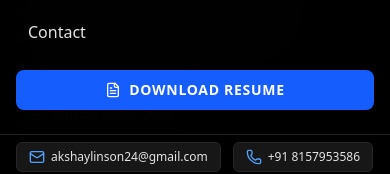
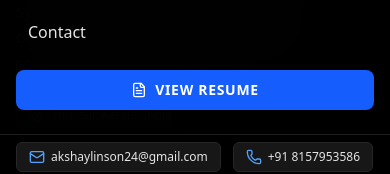
Before and after one commit to Akshaylinson/Static_Portfolio, a React (Vite) app: page / in a window 390 px wide. Both pictures are taken after a click on the button 354 px from the left and 40 px from the top of the page. Shown: the part 374-548 px from the top of the page. Built offline with nearby package versions, Linux system fonts and the light colour scheme.

Commit message:
Add resume.pdf and wire up Resume/CV buttons to view PDF

```diff
--- a/public/portfolio-data.json
+++ b/public/portfolio-data.json
@@ -8,7 +8,7 @@
     "location": "Thrissur, Kerala, India",
     "email": "akshaylinson24@gmail.com",
     "phone": "+91 8157953586",
-    "resumeUrl": "#contact",
+    "resumeUrl": "/resume.pdf",
     "githubUrl": "https://github.com/Akshaylinson",
     "linkedinUrl": "https://www.linkedin.com/in/akshay-linson-m-2b602b252/",
     "websiteUrl": "https://akshaylinson.in"
--- a/src/components/portfolio/HeroSection.tsx
+++ b/src/components/portfolio/HeroSection.tsx
@@ -114,10 +114,9 @@ export const HeroSection: React.FC<HeroSectionProps> = ({ hero }) => {
               >
                 <span>Get In Touch</span>
               </a>
-              {hero.resumeUrl && (
               <a
                 id="hero-cta-resume"
-                  href={hero.resumeUrl}
+                href={hero.resumeUrl && hero.resumeUrl !== '#contact' ? hero.resumeUrl : '/resume.pdf'}
                 className="inline-flex items-center gap-2 px-4 py-3 rounded-xl bg-neutral-900/80 hover:bg-neutral-800 text-neutral-200 border border-neutral-800 text-sm font-medium transition-colors"
                 target="_blank"
                 rel="noopener noreferrer"
@@ -125,7 +124,6 @@ export const HeroSection: React.FC<HeroSectionProps> = ({ hero }) => {
                 <Download className="w-4 h-4 text-blue-400" />
                 <span>CV</span>
               </a>
-              )}
 
               {/* Social links */}
               <div className="flex items-center gap-2 sm:ml-auto pt-2 sm:pt-0">
--- a/src/components/portfolio/Navbar.tsx
+++ b/src/components/portfolio/Navbar.tsx
@@ -76,7 +76,9 @@ export const Navbar: React.FC<NavbarProps> = ({ hero }) => {
           <div className="hidden lg:flex items-center gap-3">
             <a
               id="nav-resume-btn"
-              href={hero.resumeUrl || '#contact'}
+              href={hero.resumeUrl && hero.resumeUrl !== '#contact' ? hero.resumeUrl : '/resume.pdf'}
+              target="_blank"
+              rel="noopener noreferrer"
               className="inline-flex items-center gap-1.5 px-4 py-2 text-xs font-semibold uppercase tracking-wider text-white bg-blue-600 hover:bg-blue-500 rounded-lg shadow-sm shadow-blue-600/25 transition-all hover:scale-[1.02] active:scale-[0.98]"
             >
               <FileText className="w-3.5 h-3.5" />
@@ -118,12 +120,14 @@ export const Navbar: React.FC<NavbarProps> = ({ hero }) => {
           <div className="pt-2">
             <a
               id="mobile-nav-resume"
-              href={hero.resumeUrl || '#contact'}
+              href={hero.resumeUrl && hero.resumeUrl !== '#contact' ? hero.resumeUrl : '/resume.pdf'}
+              target="_blank"
+              rel="noopener noreferrer"
               onClick={() => setMobileMenuOpen(false)}
               className="flex items-center justify-center gap-2 w-full px-4 py-2.5 text-sm font-semibold uppercase tracking-wider text-white bg-blue-600 hover:bg-blue-500 rounded-lg transition-colors"
             >
               <FileText className="w-4 h-4" />
-              Download Resume
+              View Resume
             </a>
           </div>
         </div>
--- a/src/data/defaultPortfolioData.ts
+++ b/src/data/defaultPortfolioData.ts
@@ -12,7 +12,7 @@ export const defaultPortfolioData: PortfolioData = {
     location: 'Thrissur, Kerala, India',
     email: 'akshaylinson24@gmail.com',
     phone: '+91 8157953586',
-    resumeUrl: '#contact',
+    resumeUrl: '/resume.pdf',
     githubUrl: 'https://github.com/Akshaylinson',
     linkedinUrl: 'https://www.linkedin.com/in/akshay-linson-m-2b602b252/',
     websiteUrl: 'https://akshaylinson.in',
```
Also changed, not shown: 2 other files (tests, documents, lock files or other folders). Lines whose indentation alone changed are shown as unchanged.
